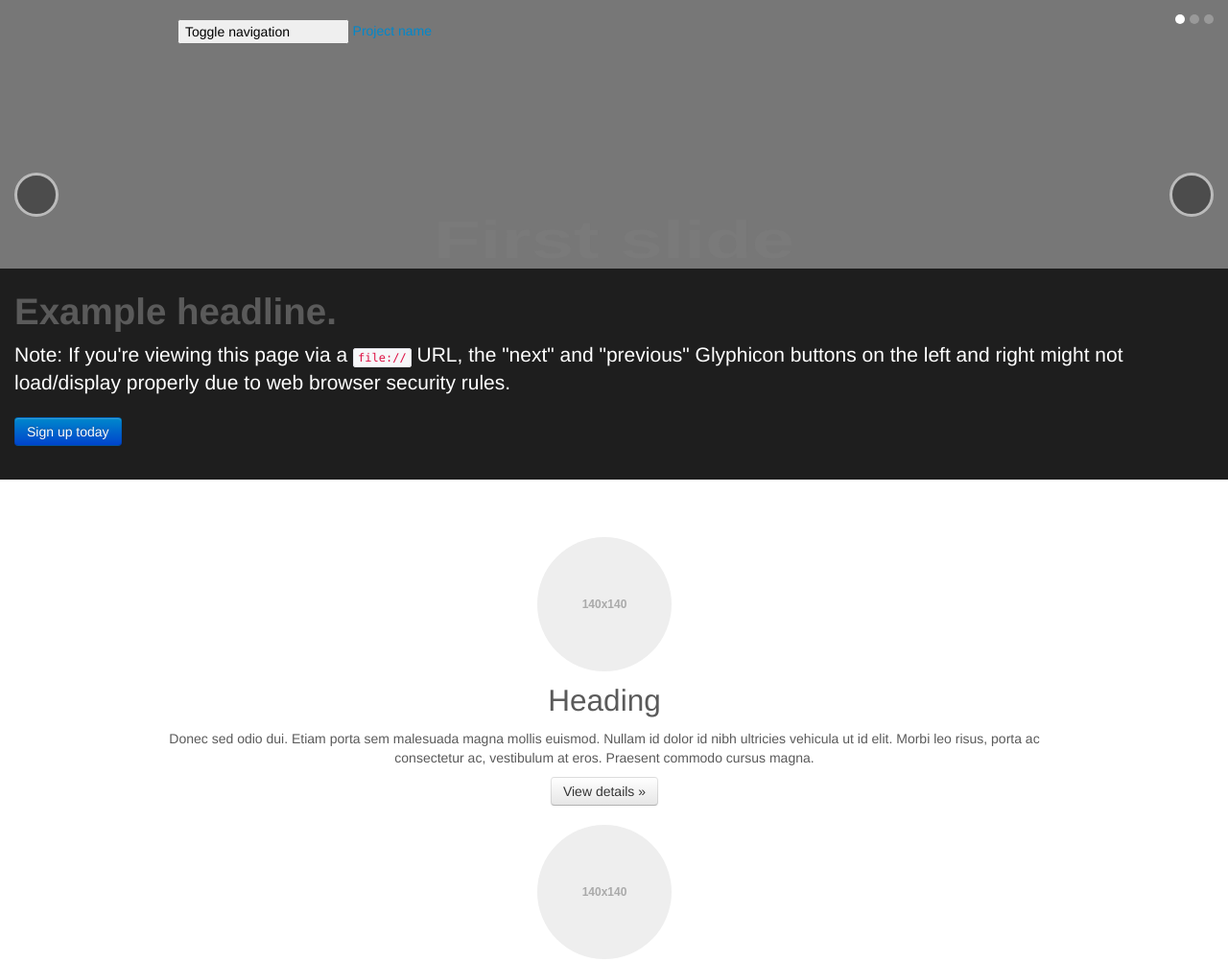
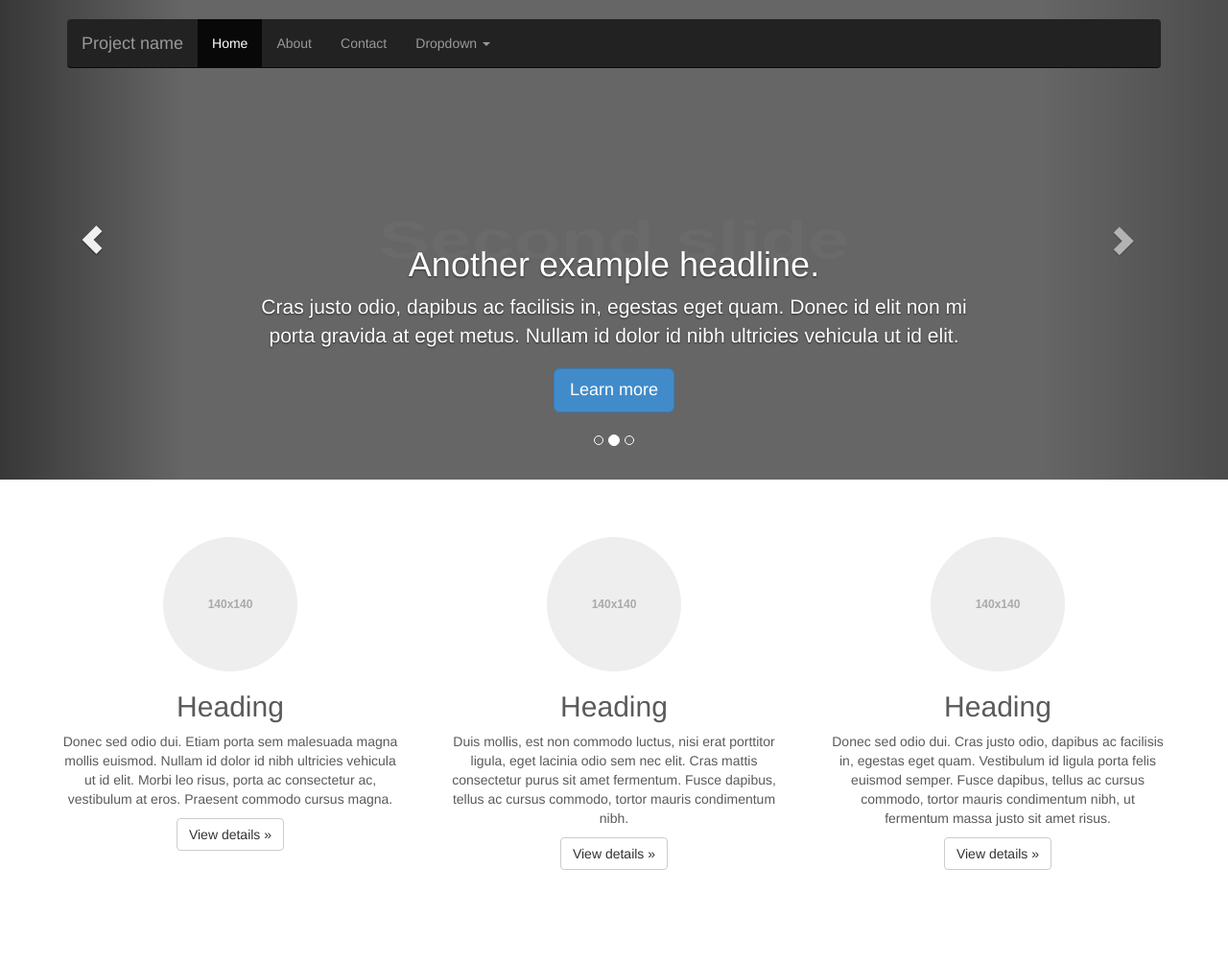
Before and after one commit to kawayiboy/kawayiboy.github.io, a plain HTML site: page carousel/index.html in a window 1280 px wide. Shown: the top 1003 px of the page at 96% size. Drawn offline with nearby package versions, Linux system fonts and the light colour scheme.

Commit message:
css fix
css fix

```diff
--- a/carousel/index.html
+++ b/carousel/index.html
@@ -11,7 +11,7 @@
     <title>Carousel Template for Bootstrap</title>
 
     <!-- Bootstrap core CSS -->
-    <link href="../css/bootstrap.min.css" rel="stylesheet">
+    <link href="../dist/css/bootstrap.min.css" rel="stylesheet">
 
     <!-- Just for debugging purposes. Don't actually copy this line! -->
     <!--[if lt IE 9]><script src="../../assets/js/ie8-responsive-file-warning.js"></script><![endif]-->
```
